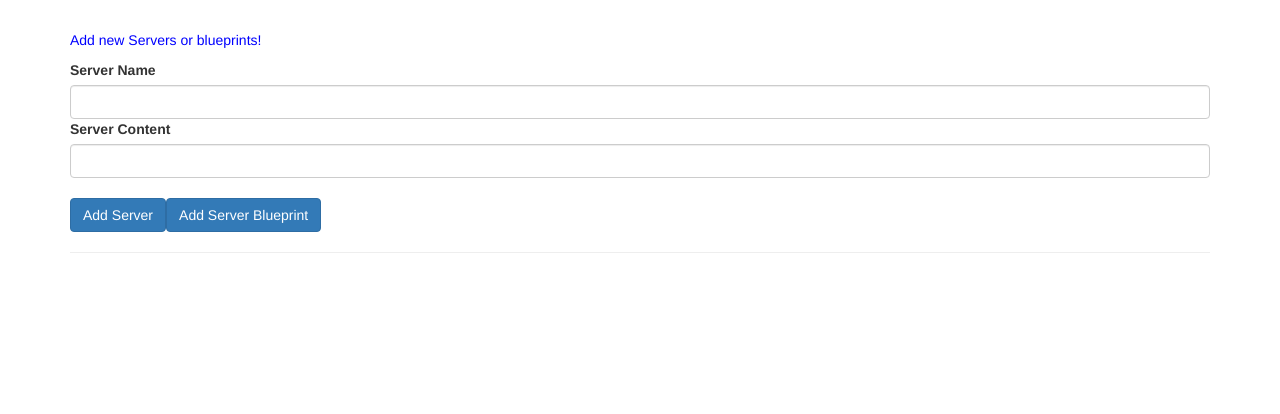
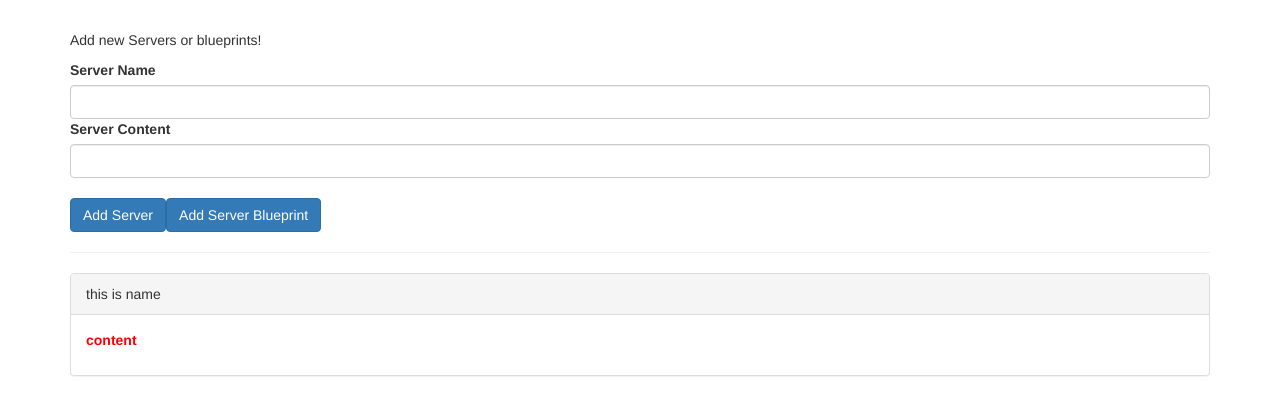
Before and after one commit to kratos619/js2020, an Angular app: page / in a window 1280 px wide. Shown: the top 414 px of the page. Built offline with nearby package versions, Linux system fonts and the light colour scheme.

Commit message:
component communicatio

```diff
--- a/src/app/app.component.html
+++ b/src/app/app.component.html
@@ -1,34 +1,12 @@
 <div class="container">
-  <div class="row">
-    <div class="col-xs-12">
-      <p>Add new Servers or blueprints!</p>
-      <label>Server Name</label>
-      <input type="text" class="form-control" [(ngModel)]="newServerName">
-      <label>Server Content</label>
-      <input type="text" class="form-control" [(ngModel)]="newServerContent">
-      <br>
-      <button
-        class="btn btn-primary"
-        (click)="onAddServer()">Add Server</button>
-      <button
-        class="btn btn-primary"
-        (click)="onAddBlueprint()">Add Server Blueprint</button>
-    </div>
-  </div>
+  <app-cockpit
+    (serverCreated)="onAddServerAdded($event)"
+    (bluePrintCreated)="onAddBlueprintAdded($event)"
+    ></app-cockpit>
   <hr>
   <div class="row">
     <div class="col-xs-12">
-      <div
-        class="panel panel-default"
-        *ngFor="let element of serverElements">
-        <div class="panel-heading">{{ element.name }}</div>
-        <div class="panel-body">
-          <p>
-            <strong *ngIf="element.type === 'server'" style="color: red">{{ element.content }}</strong>
-            <em *ngIf="element.type === 'blueprint'">{{ element.content }}</em>
-          </p>
-        </div>
-      </div>
+      <app-server-element [element]="serverElement"  *ngFor="let serverElement of serverElements" ></app-server-element>
     </div>
   </div>
 </div>
--- a/src/app/app.component.ts
+++ b/src/app/app.component.ts
@@ -6,24 +6,21 @@ import { Component } from '@angular/core';
   styleUrls: ['./app.component.css']
 })
 export class AppComponent {
-  serverElements = [];
-  newServerName = '';
-  newServerContent = '';
+  serverElements = [{type:"server",name : "this is name",content : "content"}];
 
-
-  onAddServer() {
+  onAddServerAdded(serverData : {serverName : string,serverContent:string}) {
     this.serverElements.push({
       type: 'server',
-      name: this.newServerName,
-      content: this.newServerContent
+      name: serverData.serverName,
+      content: serverData.serverContent
     });
   }
 
-  onAddBlueprint() {
+  onAddBlueprintAdded(bulePrintData: { serverName: string, serverContent: string }) {
     this.serverElements.push({
       type: 'blueprint',
-      name: this.newServerName,
-      content: this.newServerContent
+      name: bulePrintData.serverName,
+      content: bulePrintData.serverContent
     });
   }
 }
--- a/src/app/app.module.ts
+++ b/src/app/app.module.ts
@@ -4,10 +4,14 @@ import { FormsModule } from '@angular/forms';
 
 
 import { AppComponent } from './app.component';
+import { CockpitComponent } from './cockpit/cockpit.component';
+import { ServerElementComponent } from './server-element/server-element.component';
 
 @NgModule({
   declarations: [
-    AppComponent
+    AppComponent,
+    CockpitComponent,
+    ServerElementComponent
   ],
   imports: [
     BrowserModule,
--- /dev/null
+++ b/src/app/cockpit/cockpit.component.html
@@ -0,0 +1,16 @@
+<div class="row">
+    <div class="col-xs-12">
+      <p>Add new Servers or blueprints!</p>
+      <label>Server Name</label>
+      <input type="text" class="form-control" [(ngModel)]="newServerName">
+      <label>Server Content</label>
+      <input type="text" class="form-control" [(ngModel)]="newServerContent">
+      <br>
+      <button
+        class="btn btn-primary"
+        (click)="onAddServer()">Add Server</button>
+      <button
+        class="btn btn-primary"
+        (click)="onAddBlueprint()">Add Server Blueprint</button>
+    </div>
+</div>
--- /dev/null
+++ b/src/app/cockpit/cockpit.component.ts
@@ -0,0 +1,33 @@
+import { Component, OnInit, EventEmitter, Output } from '@angular/core';
+
+@Component({
+  selector: 'app-cockpit',
+  templateUrl: './cockpit.component.html',
+  styleUrls: ['./cockpit.component.css']
+})
+export class CockpitComponent implements OnInit {
+  @Output() serverCreated = new EventEmitter<{serverName: string, serverContent: string }>();
+  @Output() bluePrintCreated = new EventEmitter<{serverName: string, serverContent: string}>();
+  newServerName = '';
+  newServerContent = '';
+
+
+  onAddServer() {
+    this.serverCreated.emit({
+      serverName : this.newServerName,
+      serverContent : this.newServerContent
+    })
+  }
+
+  onAddBlueprint() {
+    this.bluePrintCreated.emit({
+      serverName: this.newServerName,
+      serverContent: this.newServerContent
+    })
+  }
+
+
+  ngOnInit(): void {
+  }
+
+}
--- /dev/null
+++ b/src/app/server-element/server-element.component.html
@@ -0,0 +1,11 @@
+<div class="panel panel-default">
+  <div class="panel-heading">{{ element.name }}</div>
+  <div class="panel-body">
+    <p>
+      <strong *ngIf="element.type === 'server'" style="color: red;">{{
+        element.content
+      }}</strong>
+      <em *ngIf="element.type === 'blueprint'">{{ element.content }}</em>
+    </p>
+  </div>
+</div>
--- /dev/null
+++ b/src/app/server-element/server-element.component.ts
@@ -0,0 +1,16 @@
+import { Component, OnInit, Input } from '@angular/core';
+
+@Component({
+  selector: 'app-server-element',
+  templateUrl: './server-element.component.html',
+  styleUrls: ['./server-element.component.css']
+})
+export class ServerElementComponent implements OnInit {
+  @Input() element ;
+
+  constructor() { }
+
+  ngOnInit(): void {
+  }
+
+}
```
Also changed, not shown: src/app/cockpit/cockpit.component.css (added), src/app/server-element/server-element.component.css (added), 2 other files (tests, documents, lock files or other folders).
